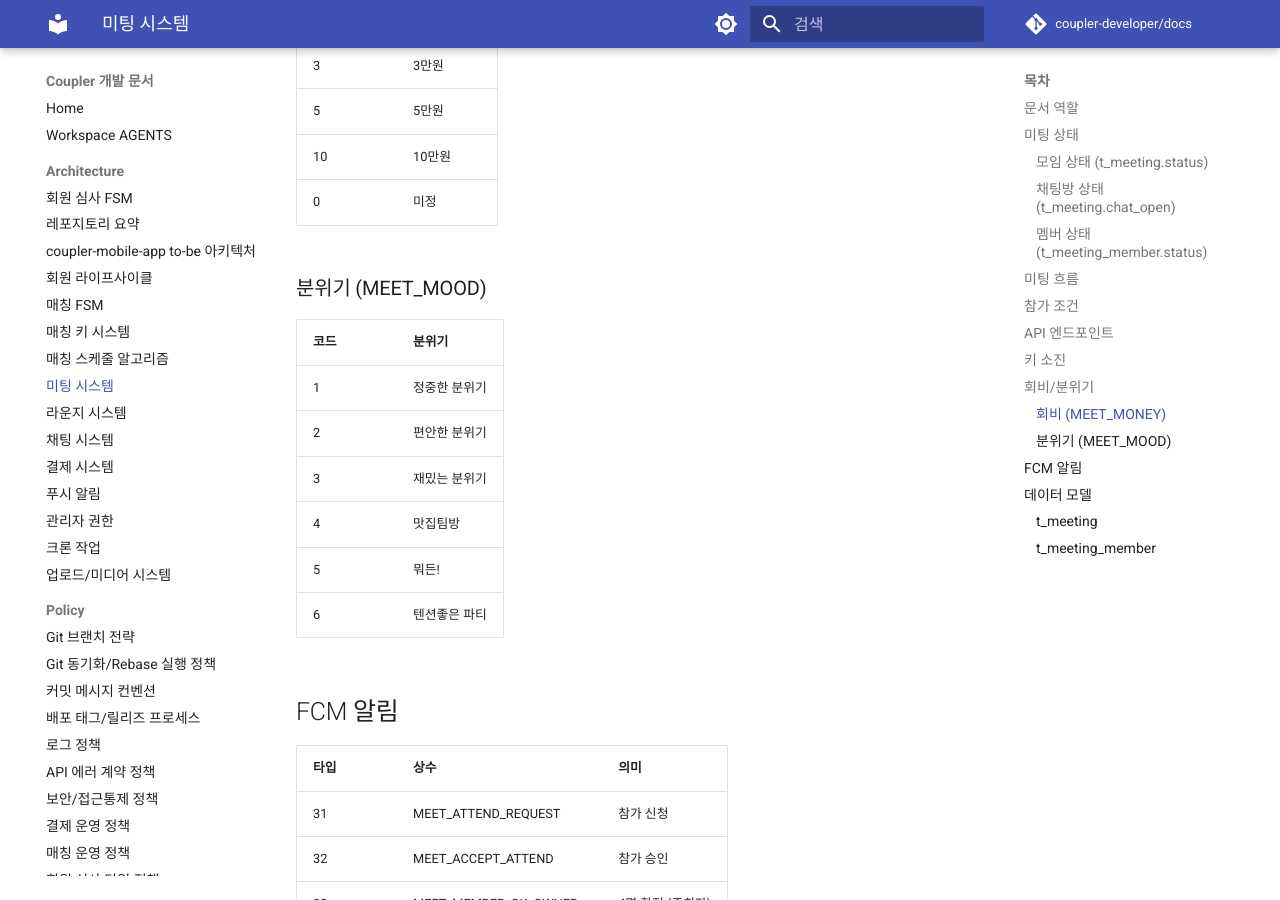
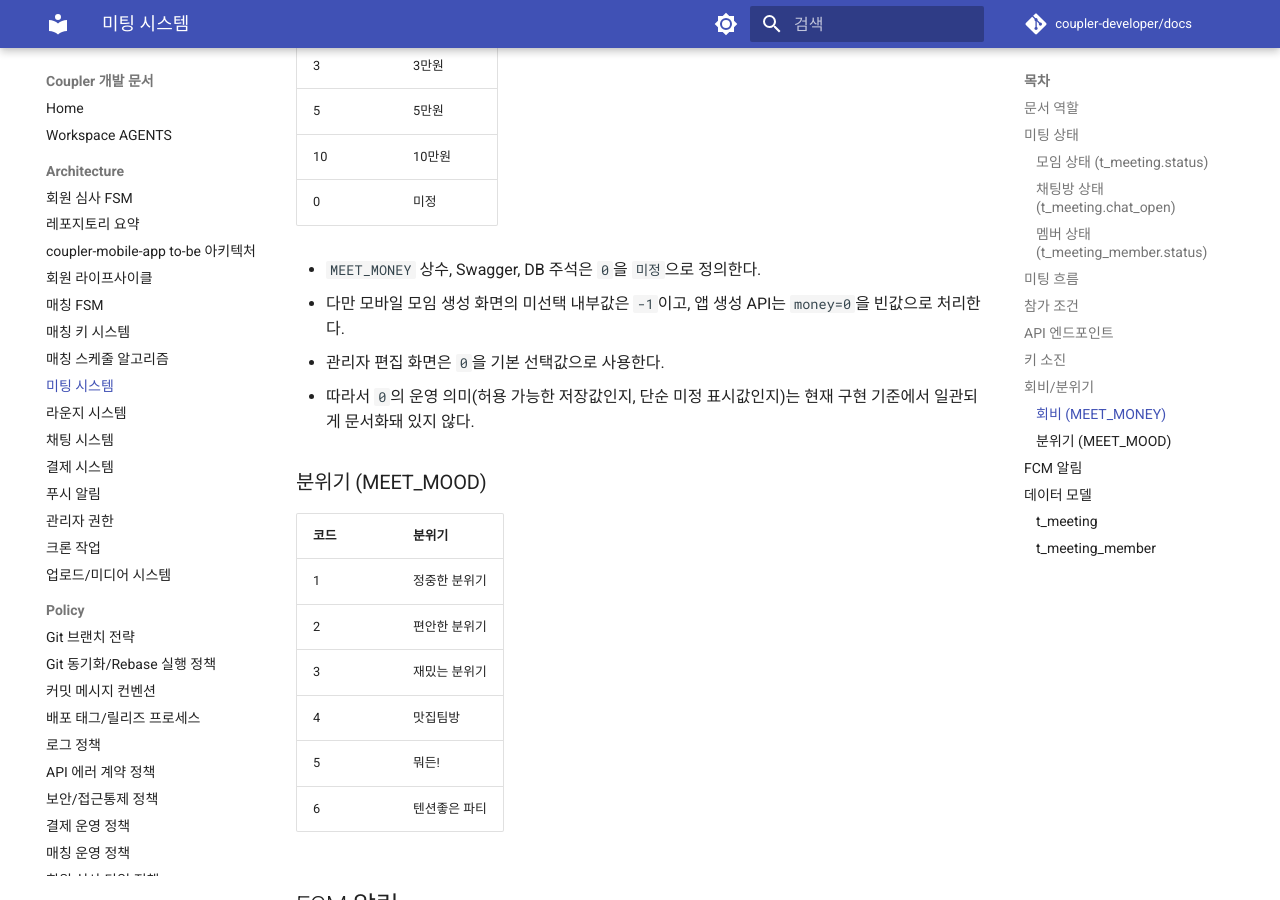
Before and after one commit to coupler-developer/docs, an MkDocs documentation site: the page built from content/architecture/meeting-system.md, in a window 1280 px wide and 900 px high, scrolled down 3891 px. Built offline with MkDocs 1.6.1 and Material for MkDocs 9.7.7, drawn with Linux system fonts in a browser that asks for light colours; comment, search, counter and statistics services are not loaded.

Commit message:
docs: 미팅 회비 코드 설명 보완
Changes:
- meeting-system에 MEET_MONEY 코드 0의 상수 정의와 구현 경로 차이를 근거와 함께 보강
- 미정 값을 추측으로 단정하지 않고 현재 구현 불일치를 사실 기준으로 기록

Tests:
- npm run lint:md
- npm run build:docs

```diff
--- a/content/architecture/meeting-system.md
+++ b/content/architecture/meeting-system.md
@@ -101,6 +101,11 @@ stateDiagram-v2
 | 10   | 10만원 |
 | 0    | 미정   |
 
+- `MEET_MONEY` 상수, Swagger, DB 주석은 `0`을 `미정`으로 정의한다.
+- 다만 모바일 모임 생성 화면의 미선택 내부값은 `-1`이고, 앱 생성 API는 `money=0`을 빈값으로 처리한다.
+- 관리자 편집 화면은 `0`을 기본 선택값으로 사용한다.
+- 따라서 `0`의 운영 의미(허용 가능한 저장값인지, 단순 미정 표시값인지)는 현재 구현 기준에서 일관되게 문서화돼 있지 않다.
+
 ### 분위기 (MEET_MOOD)
 
 | 코드 | 분위기        |
```
